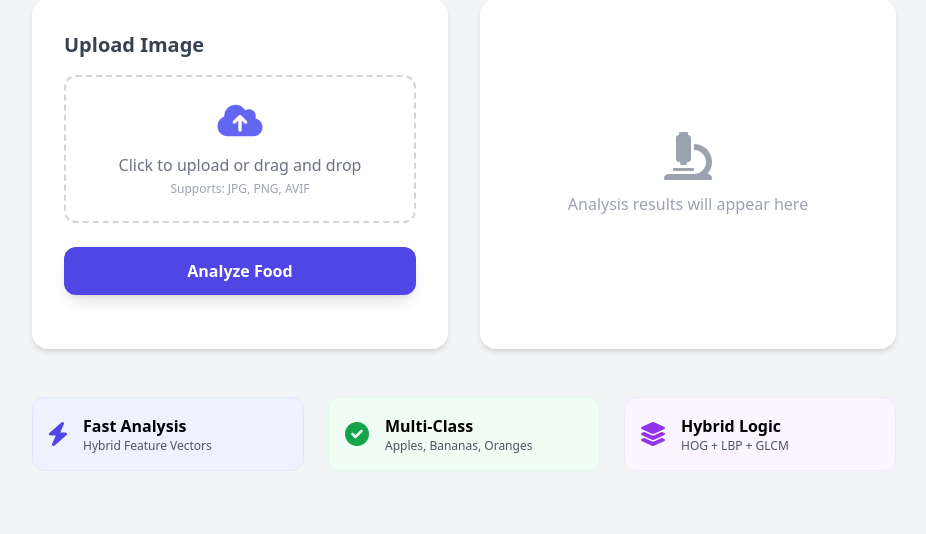
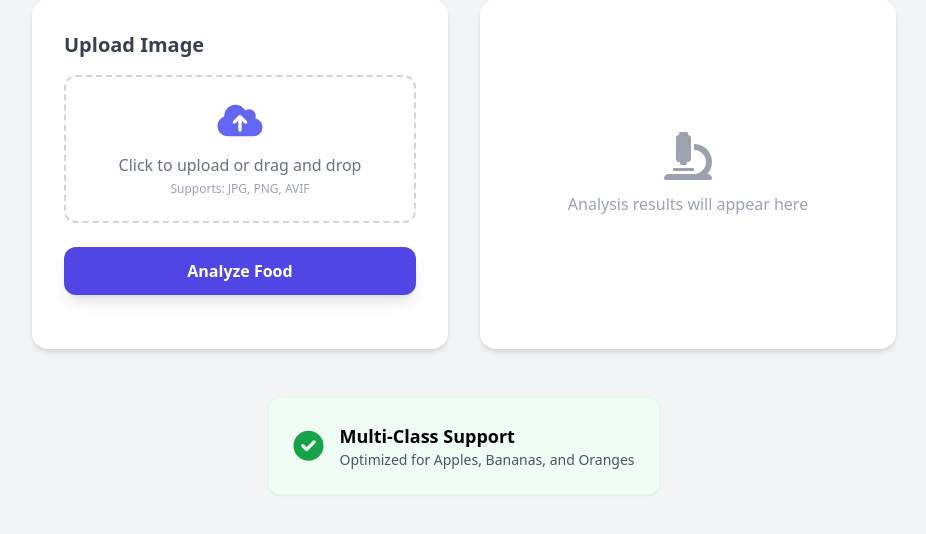
Before and after one commit to mdarmanaliashik/fruits-identification, a Flask app: page / in a window 1280 px wide. Shown: the part 197-731 px from the top of the page, without its empty margins (176-1102 px from the left). Run offline with Flask 3, Linux system fonts and the light colour scheme; some libraries are stand-ins or nearby versions.

Commit message:
Update index.html

```diff
--- a/templates/index.html
+++ b/templates/index.html
@@ -68,29 +68,14 @@
                     <p>Analysis results will appear here</p>
                 </div>
             </div>
-
         </div>
 
-        <div class="mt-12 grid grid-cols-1 md:grid-cols-3 gap-6 pb-10">
-            <div class="bg-indigo-50 p-4 rounded-xl border border-indigo-100 flex items-center">
-                <i class="fas fa-bolt text-indigo-600 text-2xl mr-4"></i>
+        <div class="mt-12 flex justify-center pb-10">
+            <div class="bg-green-50 p-6 rounded-xl border border-green-100 flex items-center max-w-md shadow-sm">
+                <i class="fas fa-check-circle text-green-600 text-3xl mr-4"></i>
                 <div>
-                    <h4 class="font-bold">Fast Analysis</h4>
-                    <p class="text-xs text-gray-600">Hybrid Feature Vectors</p>
-                </div>
-            </div>
-            <div class="bg-green-50 p-4 rounded-xl border border-green-100 flex items-center">
-                <i class="fas fa-check-circle text-green-600 text-2xl mr-4"></i>
-                <div>
-                    <h4 class="font-bold">Multi-Class</h4>
-                    <p class="text-xs text-gray-600">Apples, Bananas, Oranges</p>
-                </div>
-            </div>
-            <div class="bg-purple-50 p-4 rounded-xl border border-purple-100 flex items-center">
-                <i class="fas fa-layer-group text-purple-600 text-2xl mr-4"></i>
-                <div>
-                    <h4 class="font-bold">Hybrid Logic</h4>
-                    <p class="text-xs text-gray-600">HOG + LBP + GLCM</p>
+                    <h4 class="font-bold text-lg">Multi-Class Support</h4>
+                    <p class="text-sm text-gray-600">Optimized for Apples, Bananas, and Oranges</p>
                 </div>
             </div>
         </div>
@@ -105,18 +90,16 @@
         const resultBox = document.getElementById('resultBox');
         const predictionText = document.getElementById('predictionText');
 
-        // Show image preview when file is selected
         imageInput.onchange = evt => {
             const [file] = imageInput.files;
             if (file) {
                 imagePreview.src = URL.createObjectURL(file);
                 previewContainer.classList.remove('hidden');
                 emptyState.classList.add('hidden');
-                resultBox.classList.add('hidden'); // Hide old results
+                resultBox.classList.add('hidden');
             }
         }
 
-        // Handle Prediction
         predictBtn.onclick = async () => {
             if (imageInput.files.length === 0) {
                 alert("Please select an image first!");
@@ -126,7 +109,6 @@
             const formData = new FormData();
             formData.append('file', imageInput.files[0]);
 
-            // UI Loading state
             predictBtn.disabled = true;
             predictBtn.innerHTML = '<div class="loading-spinner"></div>';
 
@@ -141,7 +123,6 @@
                     resultBox.classList.remove('hidden');
                     predictionText.innerText = data.prediction;
 
-                    // Style result based on "Fresh" or "Rotten"
                     if (data.prediction.toLowerCase().includes('fresh')) {
                         resultBox.className = "mt-4 p-4 rounded-xl border-2 border-green-500 bg-green-50 text-green-700";
                     } else {
```
